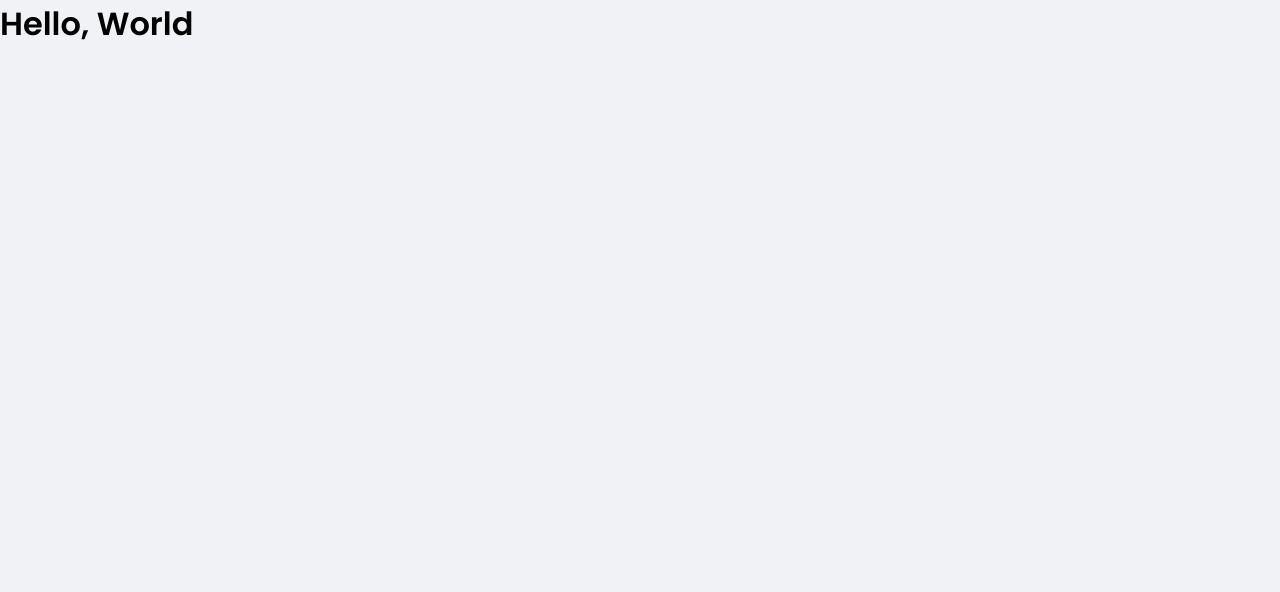
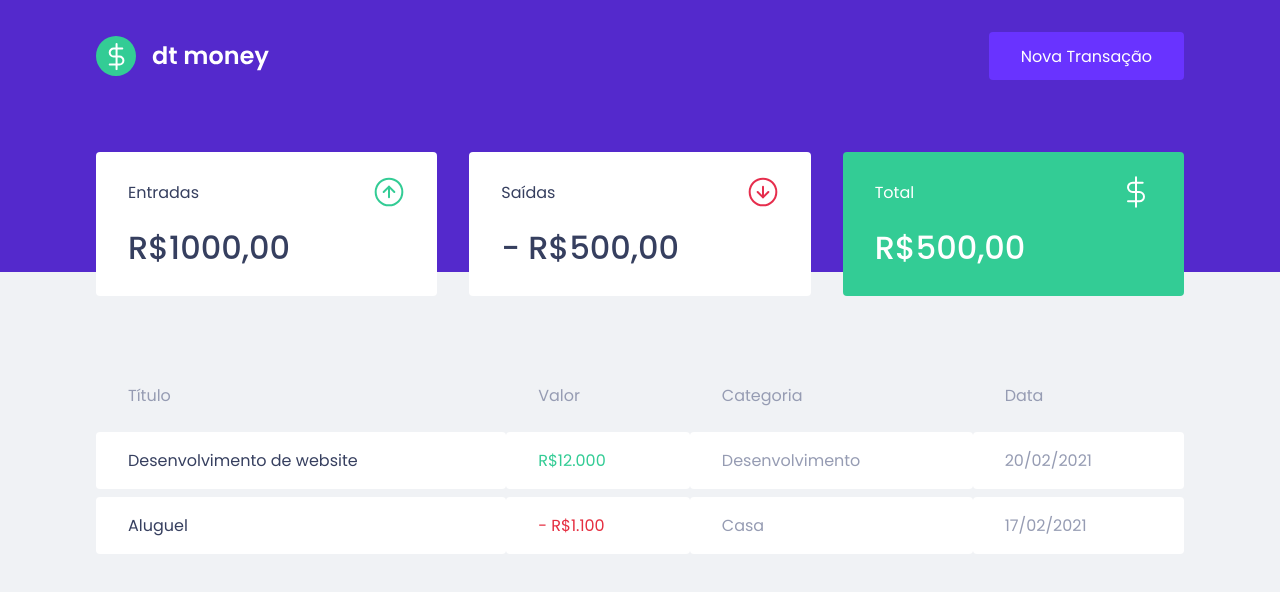
Before and after one commit to braiancalot/02-dtmoney, a React (Create React App) app: page / in a window 1280 px wide. Shown: the top 592 px of the page. Built offline with nearby package versions, Linux system fonts and the light colour scheme.

Commit message:
Componetização

```diff
--- a/public/index.html
+++ b/public/index.html
@@ -11,7 +11,7 @@
 
     <title>dtmoney</title>
 
-    <link href="https://fonts.googleapis.com/css2?family=Poppins:wght@400;600&display=swap" rel="stylesheet">
+    <link href="https://fonts.googleapis.com/css2?family=Poppins:wght@400;500;600&display=swap" rel="stylesheet">
   </head>
   <body>
     <noscript>You need to enable Javascript to run this app.</noscript>
--- a/src/App.tsx
+++ b/src/App.tsx
@@ -1,10 +1,13 @@
+import { Dashboard } from "./components/Dashboard";
+import { Header } from "./components/Header";
 import { GlobalStyle } from "./styles/global";
 
 export function App() {
   return (
-    <div className="App">
-      <h1>Hello, World</h1>
+    <>
+      <Header />
+      <Dashboard />
       <GlobalStyle />
-    </div>
+    </>
   );
 }
--- /dev/null
+++ b/src/components/Dashboard/index.tsx
@@ -0,0 +1,12 @@
+import { Summary } from '../Summary'
+import { TransactionsTable } from '../TransactionsTable'
+import { Container } from './styles'
+
+export function Dashboard() {
+    return (
+        <Container>
+            <Summary />
+            <TransactionsTable />
+        </Container>
+    )
+}
--- /dev/null
+++ b/src/components/Dashboard/styles.ts
@@ -0,0 +1,7 @@
+import styled from 'styled-components';
+
+export const Container = styled.main`
+    max-width: 1120px;
+    margin: 0 auto;
+    padding: 2.5rem 1rem;
+`
--- /dev/null
+++ b/src/components/Header/index.tsx
@@ -0,0 +1,13 @@
+import logoImg from '../../assets/logo.svg'
+import { Container, Content } from './styles'
+
+export function Header() {
+    return (
+        <Container>
+            <Content>
+                <img src={logoImg} alt="dt money" />
+                <button type="button">Nova Transação</button>
+            </Content>
+        </Container>
+    )
+}
--- /dev/null
+++ b/src/components/Header/styles.ts
@@ -0,0 +1,31 @@
+import styled from 'styled-components'
+
+export const Container = styled.header`
+    background: var(--blue);
+`
+
+export const Content = styled.div`
+    max-width: 1120px;
+    margin: 0 auto;
+
+    padding: 2rem 1rem 12rem;
+    display: flex;
+    align-items: center;
+    justify-content: space-between;
+
+    button {
+        font-size: 1rem;
+        color: #fff;
+        background: var(--blue-light);
+        border: none;
+        padding: 0 2rem;
+        border-radius: 0.25rem;
+        height: 3rem;
+
+        transition: filter 0.2s;
+
+        &:hover {
+            filter: brightness(0.9);
+        }
+    }
+`
--- /dev/null
+++ b/src/components/Summary/index.tsx
@@ -0,0 +1,34 @@
+import { Container } from "./styles";
+import incomeImg from "../../assets/income.svg"
+import outcomeImg from "../../assets/outcome.svg"
+import totalImg from "../../assets/total.svg"
+
+export function Summary() {
+    return (
+        <Container>
+            <div>
+                <header>
+                    <p>Entradas</p>
+                    <img src={incomeImg} alt="Entradas" />
+                </header>
+                <strong>R$1000,00</strong>
+            </div>
+
+            <div>
+                <header>
+                    <p>Saídas</p>
+                    <img src={outcomeImg} alt="Saídas" />
+                </header>
+                <strong>- R$500,00</strong>
+            </div>
+
+            <div className="highlight-background">
+                <header>
+                    <p>Total</p>
+                    <img src={totalImg} alt="Total" />
+                </header>
+                <strong>R$500,00</strong>
+            </div>
+        </Container>
+    )
+}
--- /dev/null
+++ b/src/components/Summary/styles.ts
@@ -0,0 +1,34 @@
+import styled from 'styled-components';
+
+export const Container = styled.div`
+    display: grid;
+    grid-template-columns: repeat(3, 1fr);
+    gap: 2rem;
+    margin-top: -10rem;
+
+    div {
+        background: var(--shape);
+        padding: 1.5rem 2rem;
+        border-radius: 0.25rem;
+        color: var(--text-title);
+
+        header {
+            display: flex;
+            align-items: center;
+            justify-content: space-between;
+        }
+
+        strong {
+            display: block;
+            margin-top: 1rem;
+            font-size: 2rem;
+            font-weight: 500;
+            line-height: 3rem;
+        }
+
+        &.highlight-background {
+            background-color: var(--green);
+            color: #FFF;
+        }
+    }
+`
--- /dev/null
+++ b/src/components/TransactionsTable/index.tsx
@@ -0,0 +1,35 @@
+import { Container } from "./style";
+
+export function TransactionsTable() {
+    return (
+        <Container>
+            <table>
+                <thead>
+                    <tr>
+                        <th>Título</th>
+                        <th>Valor</th>
+                        <th>Categoria</th>
+                        <th>Data</th>
+                    </tr>
+                </thead>
+
+                <tbody>
+                    <tr>
+                        <td>Desenvolvimento de website</td>
+                        <td className="deposit">R$12.000</td>
+                        <td>Desenvolvimento</td>
+                        <td>20/02/2021</td>
+                    </tr>
+
+                    <tr>
+                        <td>Aluguel</td>
+                        <td className="withdraw">- R$1.100</td>
+                        <td>Casa</td>
+                        <td>17/02/2021</td>
+                    </tr>
+
+                </tbody>
+            </table>
+        </Container>
+    )
+}
--- /dev/null
+++ b/src/components/TransactionsTable/style.ts
@@ -0,0 +1,38 @@
+import styled from "styled-components";
+
+export const Container = styled.div`
+    margin-top: 4rem;
+
+    table {
+        width: 100%;
+        border-spacing: 0 0.5rem;
+
+        th {
+            color: var(--text-body);
+            font-weight: 400;
+            padding: 1rem 2rem;
+            text-align: left;
+            line-height: 1.5rem;
+        }
+
+        td {
+            padding: 1rem 2rem;
+            border: 0;
+            background: var(--shape);
+            color: var(--text-body);
+            border-radius: 0.25rem;
+
+            &:first-child {
+                color: var(--text-title);
+            }
+
+            &.deposit {
+                color: var(--green);
+            }
+
+            &.withdraw {
+                color: var(--red);
+            }
+        }
+    }
+`
--- a/src/styles/global.ts
+++ b/src/styles/global.ts
@@ -4,6 +4,7 @@ export const GlobalStyle = createGlobalStyle`
     :root {
         --red: #E52E40;
         --blue: #5429cc;
+        --green: #33CC95;
 
         --blue-light: #6933FF;
 
```
